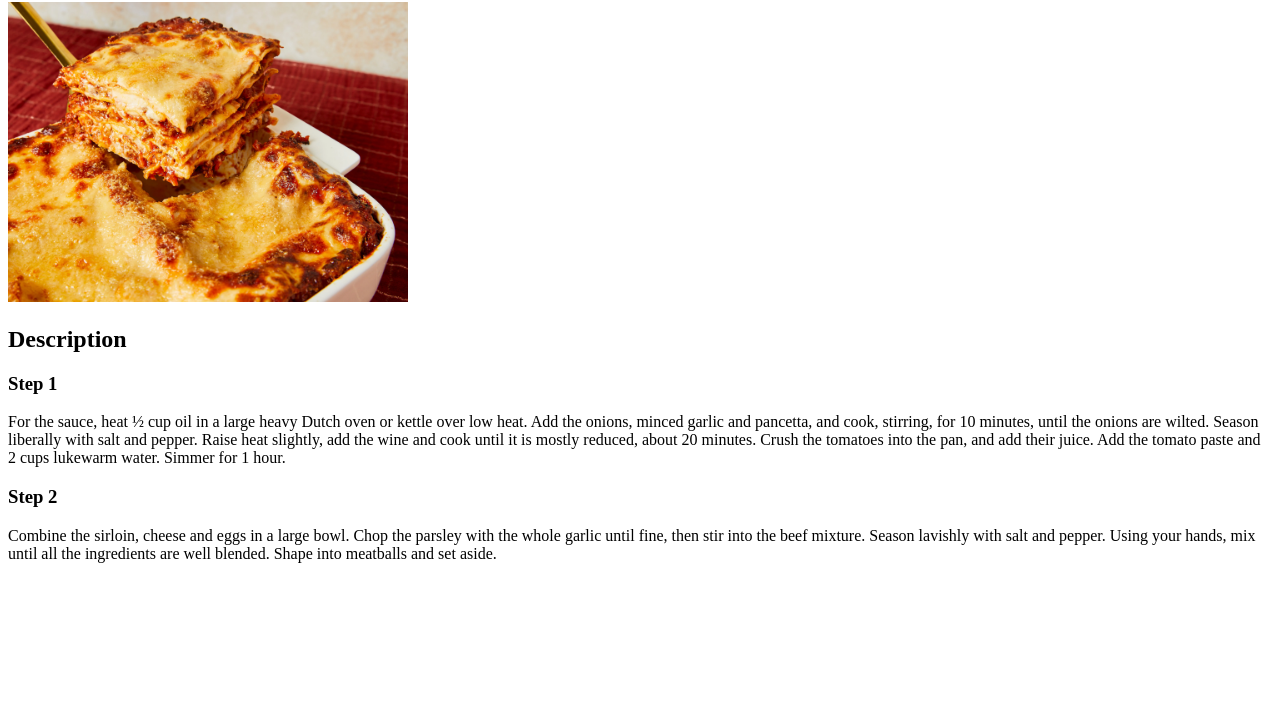
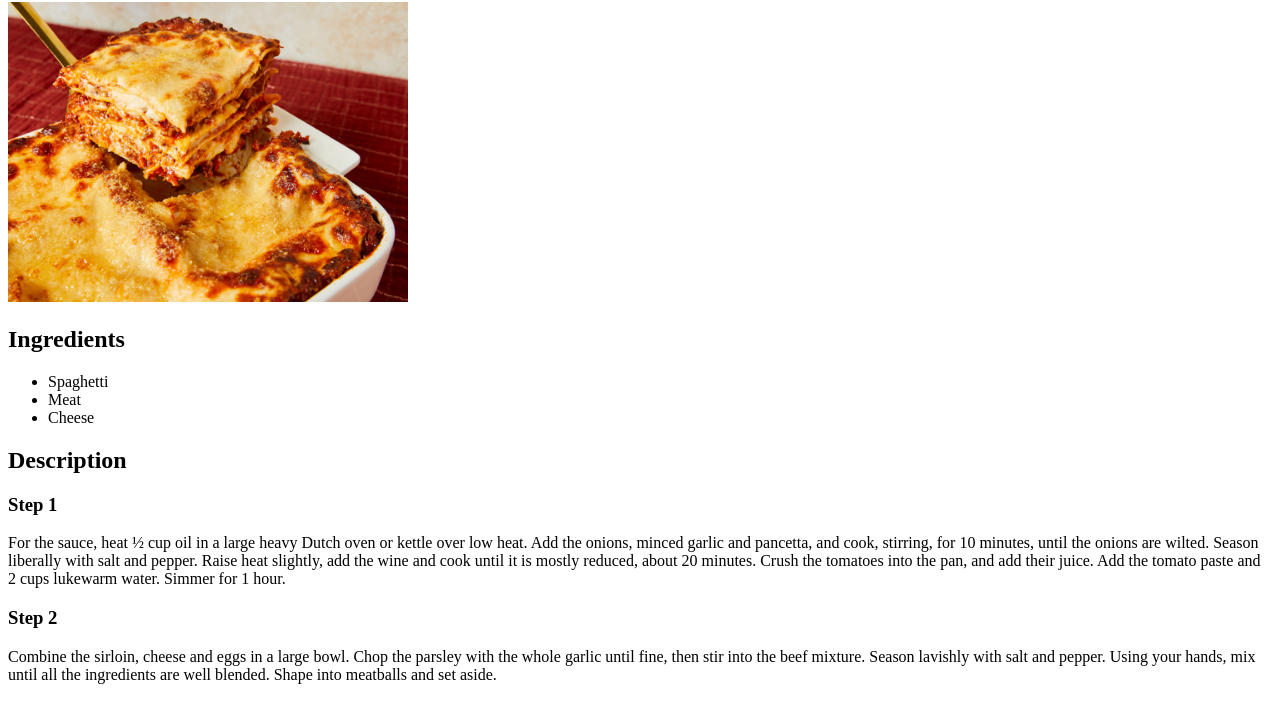
Before and after one commit to jutuli/odin-recipes, a plain HTML site: page recipes/lasagna.html in a window 1280 px wide. Shown: the part 78-800 px from the top of the page. Drawn offline with Linux system fonts and the light colour scheme.

Commit message:
Include Ingredients List on Lasagna Page

```diff
--- a/recipes/lasagna.html
+++ b/recipes/lasagna.html
@@ -13,6 +13,12 @@
       height="300"
       width="400"
     />
+    <h2>Ingredients</h2>
+    <ul>
+      <li>Spaghetti</li>
+      <li>Meat</li>
+      <li>Cheese</li>
+    </ul>
     <h2>Description</h2>
     <h3>Step 1</h3>
     <p>
```
